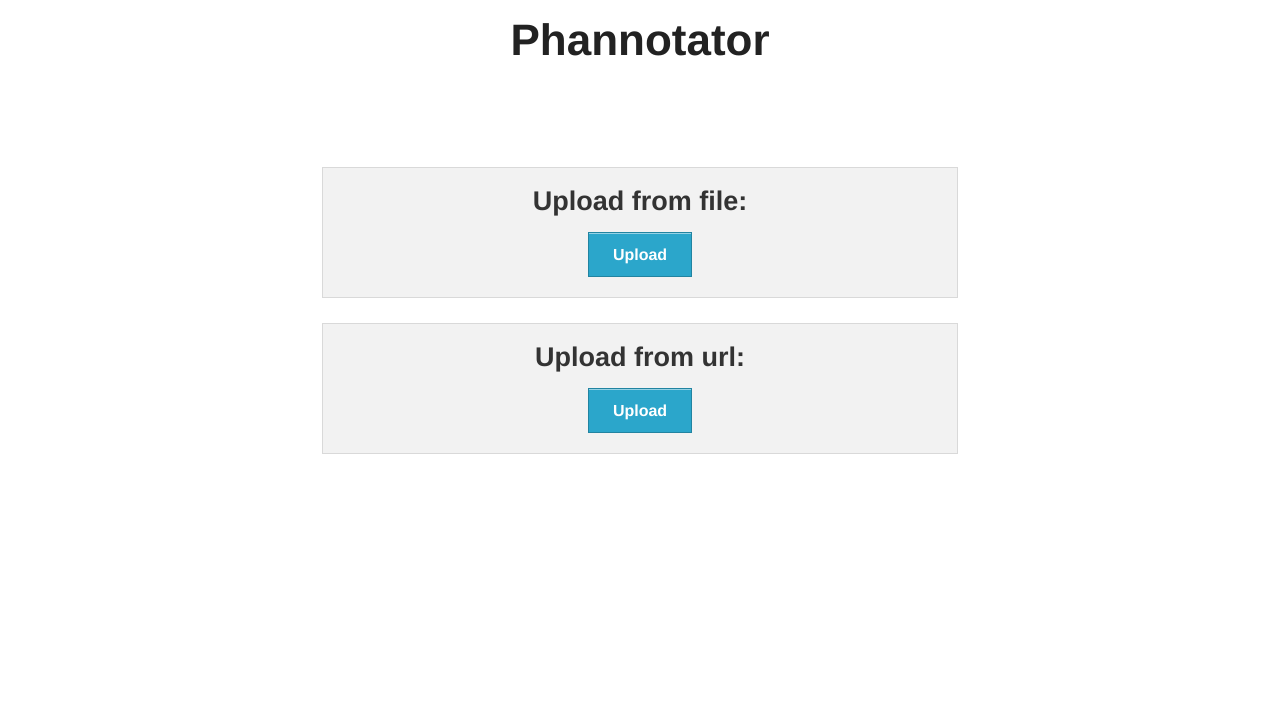
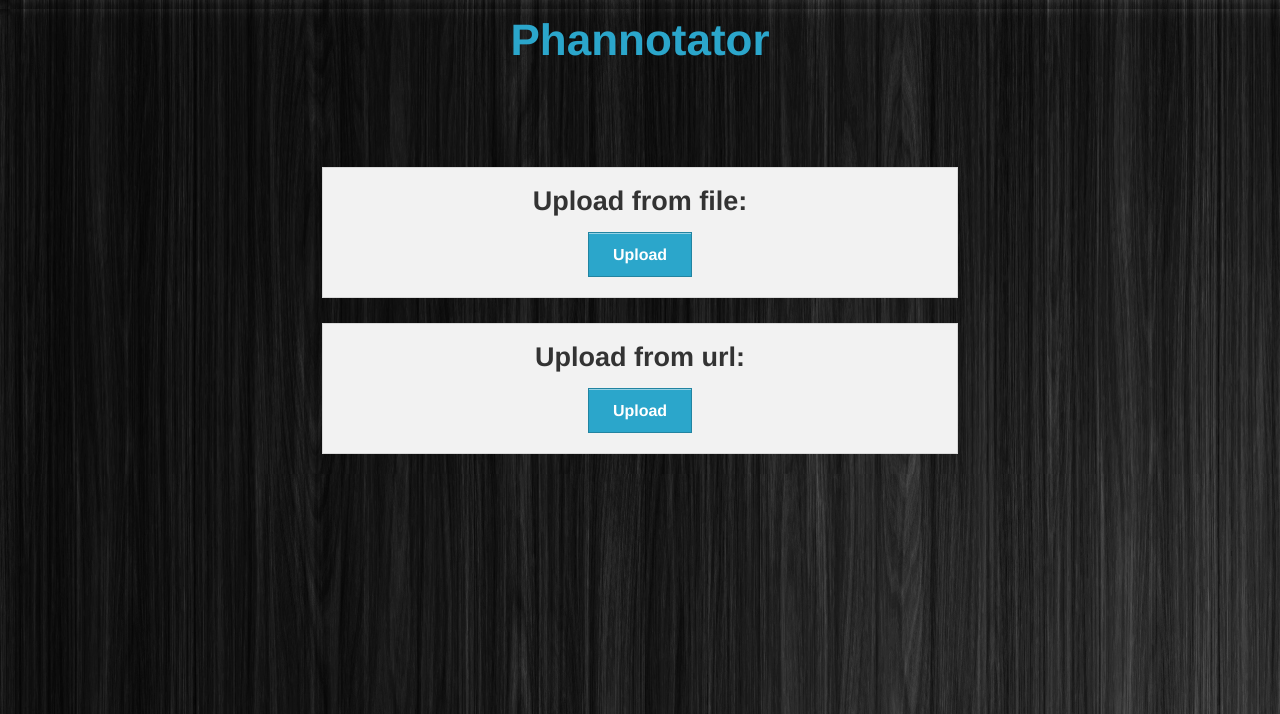
Before and after one commit to mihneadb/phannotator, a Django app: page / in a window 1280 px wide. Shown: the top 714 px of the page. Run offline with Django 3.2, Linux system fonts and the light colour scheme.

Commit message:
Add bg image.

```diff
--- a/frontend/static/css/style.css
+++ b/frontend/static/css/style.css
@@ -1,3 +1,11 @@
+html, body {
+  background-image:url('../img/background.jpg');
+}
+
+.title {
+  color: #2ba6cb;
+}
+
 #img-viewer-div {
     margin-bottom: 40px;
     text-align: center;
@@ -67,12 +75,6 @@
 }
 
 
-
-
-
-
-
-
 /*spinner from http://www.designcouch.com/home/why/2013/05/23/dead-simple-pure-css-loading-spinner/ */
 .spinner {
     z-index: 1000;
--- a/frontend/templates/site_base.html
+++ b/frontend/templates/site_base.html
@@ -15,7 +15,7 @@
 </head>
 <body>
 
-<a href="/"><h1 class="text-center">Phannotator</h1></a>
+<a href="/"><h1 class="title text-center">Phannotator</h1></a>
 
 <div class="content row">
     {% block content %}
```
Also changed, not shown: frontend/static/img/background.jpg (added).
